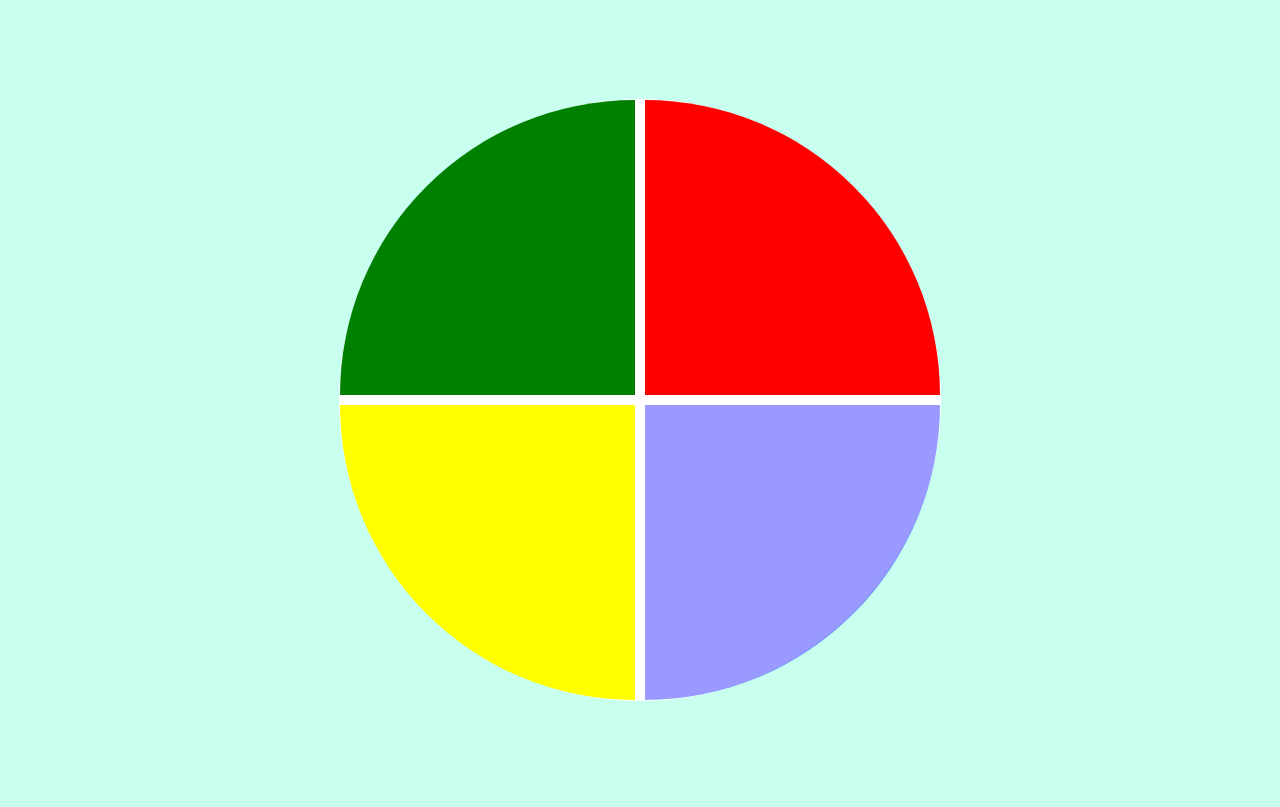
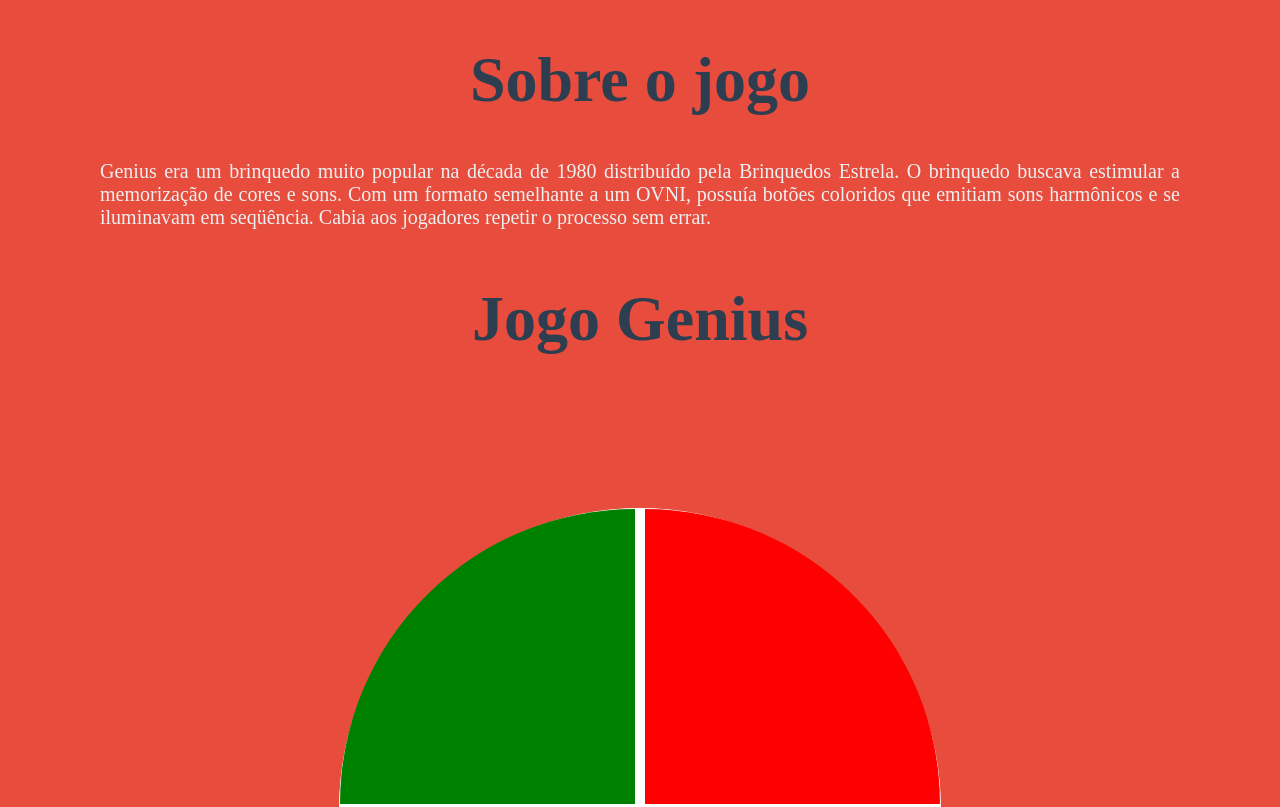
Before and after one commit to LucasLBB/Genius, a plain HTML site: page index.html in a window 1280 px wide. Shown: the top 807 px of the page. Drawn offline with Linux system fonts and the light colour scheme.

Commit message:
Jogo Genius

```diff
--- a/index.html
+++ b/index.html
@@ -3,10 +3,20 @@
 <head>
     <meta charset="UTF-8">
     <meta name="viewport" content="width=device-width, initial-scale=1.0">
-    <link rel="stylesheet" href="style.css">
+    <link rel="stylesheet" href="styles/style.css">
+    <link rel="stylesheet" href="styles/header.css">
     <title>Genius</title>
 </head>
 <body>
+
+    <h1>Sobre o jogo</h1>
+
+        <p>Genius era um brinquedo muito popular na década de 1980 distribuído pela Brinquedos Estrela.
+        O brinquedo buscava estimular a memorização de cores e sons. Com um formato semelhante a um OVNI,
+        possuía botões coloridos que emitiam sons harmônicos e se iluminavam em seqüência. Cabia aos jogadores
+        repetir o processo sem errar.</p>
+
+    <h2>Jogo Genius</h2>
 
     <div class="main-genius">
         <div class="genius">
@@ -17,6 +27,6 @@
         </div>
     </div>
 
-    <script src="script.js"></script>
+    <script src="scripts/script.js"></script>
 </body>
 </html>
--- a/style.css
+++ b/styles/style.css
@@ -1,6 +1,6 @@
 body {
     margin: 0;
-    background-color: rgb(200, 255, 239);
+    background-color: #e74c3c;
 }
 
 .main-genius {
@@ -50,3 +50,18 @@
 .selected {
     opacity: 0.4;
 }
+
+h1, h2 {
+    text-align: center;
+    font-size: 4rem;
+    color: #2c3e50;
+}
+
+p {
+    color: #ecf0f1;
+    margin-left: 100px;
+    margin-right: 100px;
+    font-size: 20px;
+    text-align: justify;
+    font: bold;
+}
```
Also changed, not shown: scripts/script.js (renamed from script.js).
